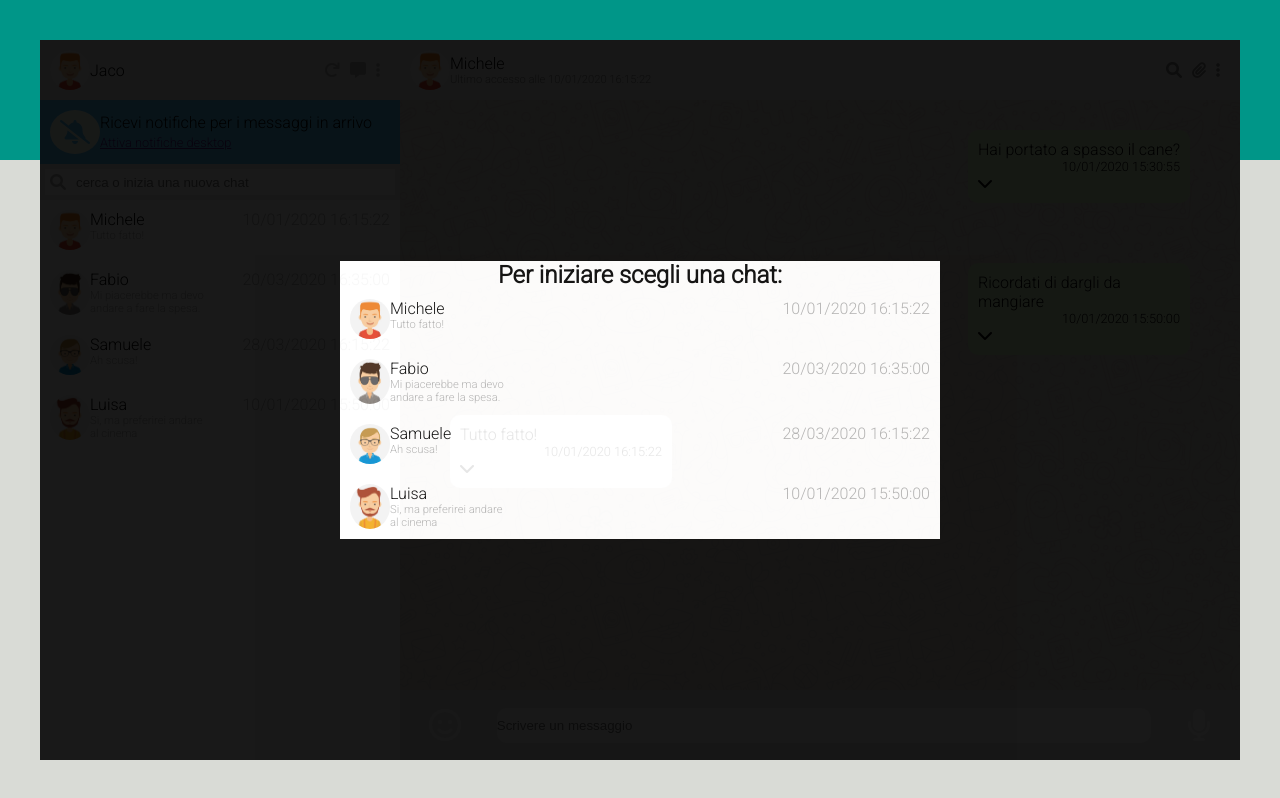
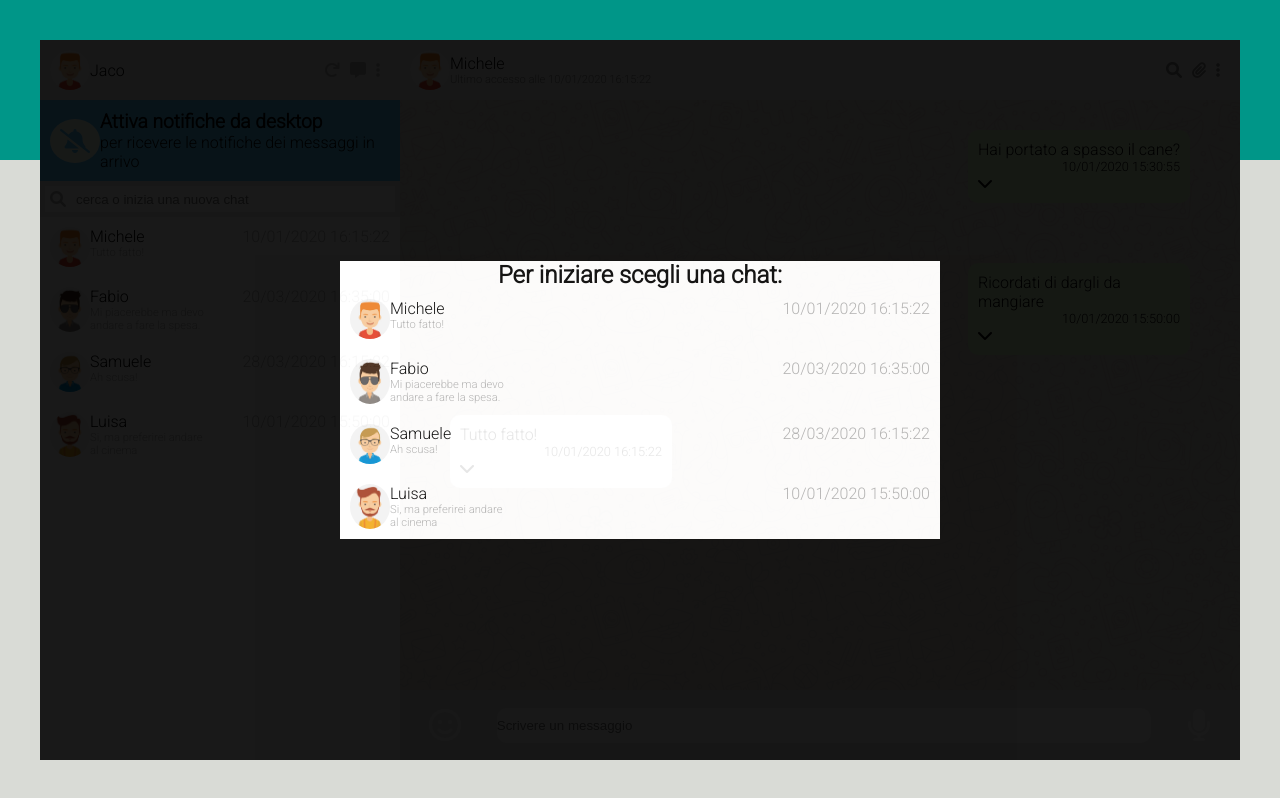
Before and after one commit to jacopo35/vue-boolzapp, a plain HTML site: page index.html in a window 1280 px wide. Drawn offline with nearby package versions, Linux system fonts and the light colour scheme.

Commit message:
add-correct allert desktop

```diff
--- a/css/style.css
+++ b/css/style.css
@@ -103,6 +103,14 @@ h1{
     height: 100%;
 }
 
+.mess-notification{
+    color: black;
+}
+
+.font-s-08{
+    color: black;
+    text-decoration: darkblue;
+}
 .p-relative{
     position: relative;
 }
--- a/index.html
+++ b/index.html
@@ -69,8 +69,8 @@
         <div class="notification">
           <i class="font-s-2 fas fa-bell-slash"></i>
           <div>
-            <div> Ricevi notifiche per i messaggi in arrivo </div>
-            <a class="font-s-08" href=""> Attiva notifiche desktop </a>
+            <a class="font-s-08" href=""><h2>Attiva notifiche da desktop</h2></a>
+            <div class="mess-notification">per ricevere le notifiche dei messaggi in arrivo</div>
           </div>
         </div>
         <div class="search c-grey">
```
